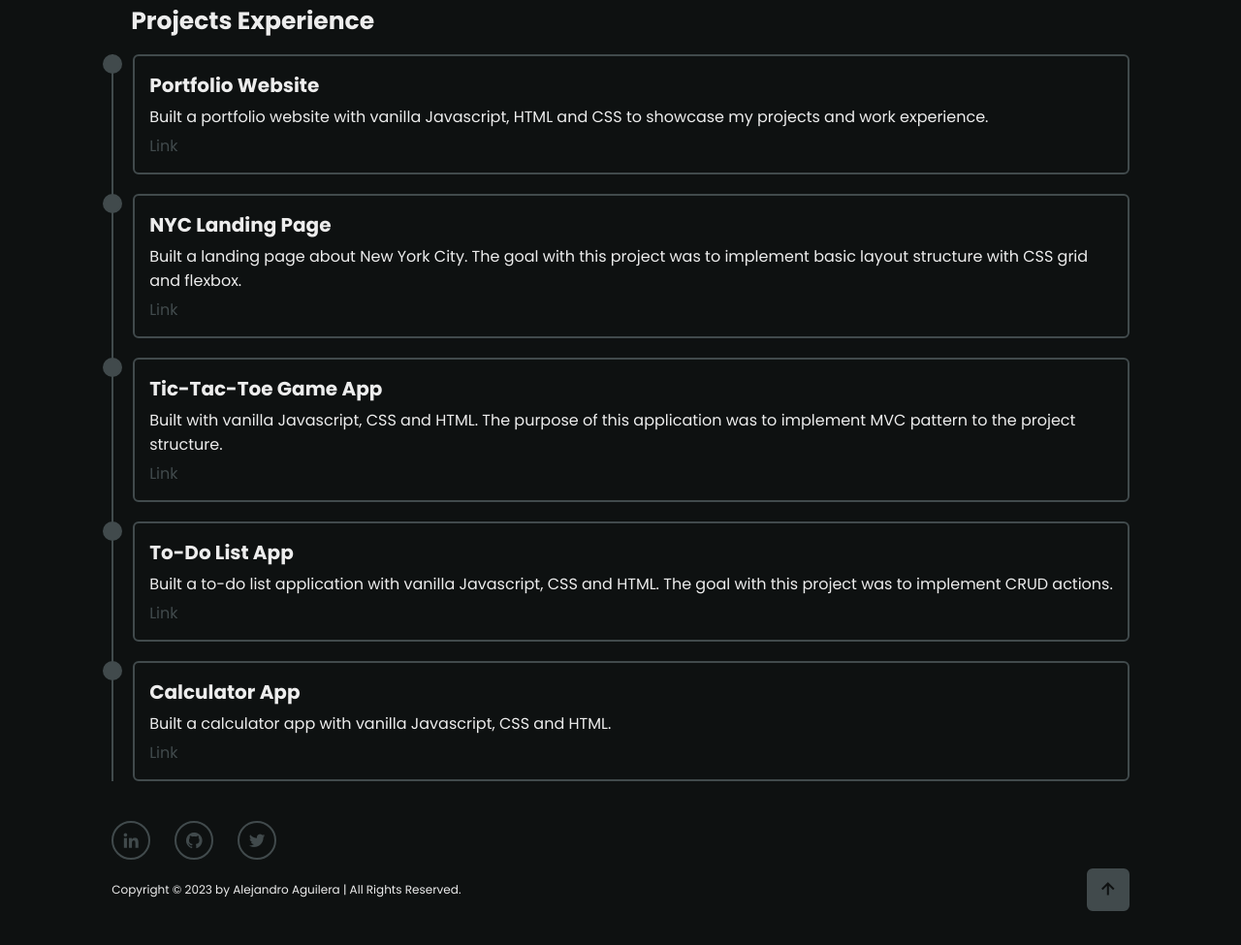
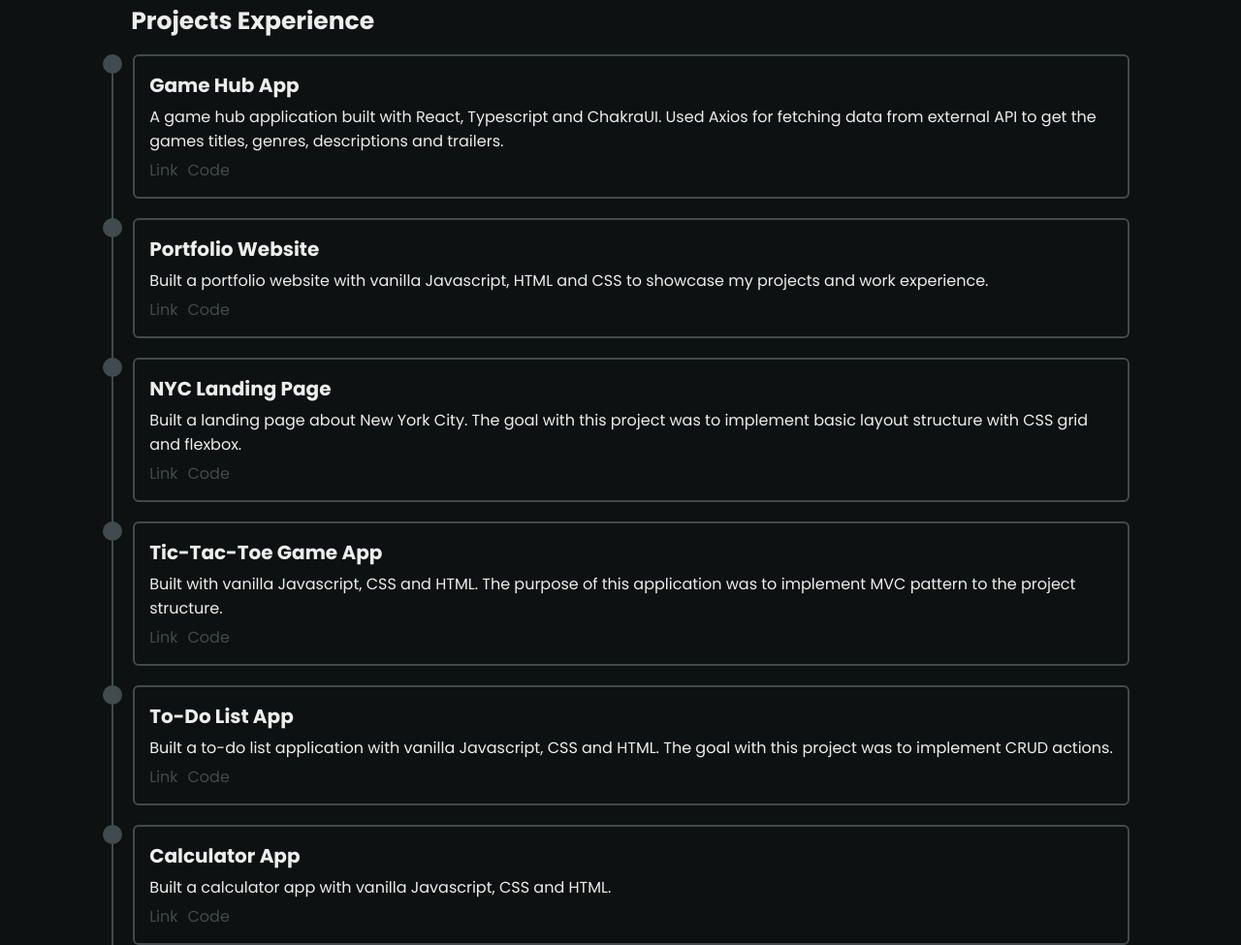
Before and after one commit to Alejo1414/portfolio-website, a plain HTML site: page index.html in a window 1280 px wide. Shown: the part 3141-4116 px from the top of the page at 97% size. Drawn offline with nearby package versions, Linux system fonts and the light colour scheme.

Commit message:
add new projects and code links

```diff
--- a/index.html
+++ b/index.html
@@ -129,9 +129,23 @@
             <div class="education-box">
                 <div class="education-content">
                     <div class="content">
+                        <h3>Game Hub App</h3>
+                        <p>A game hub application built with React, Typescript and ChakraUI. Used Axios for fetching data from external API to get the games titles, genres, descriptions and trailers.</p>
+                        <div class="project-link-container">
+                            <p><a href="https://game-hub-alejo1414.vercel.app/" target="_blank">Link</a></p>
+                            <p><a href="https://github.com/Alejo1414/game-hub-app" target="_blank">Code</a></p>
+                        </div>
+                    </div>
+                </div>
+
+                <div class="education-content">
+                    <div class="content">
                         <h3>Portfolio Website</h3>
                         <p>Built a portfolio website with vanilla Javascript, HTML and CSS to showcase my projects and work experience.</p>
-                        <p><a href="https://alejo1414.github.io/portfolio-website/" target="_blank">Link</a></p>
+                        <div class="project-link-container">
+                            <p><a href="https://alejo1414.github.io/portfolio-website/" target="_blank">Link</a></p>
+                            <p><a href="https://github.com/Alejo1414/portfolio-website" target="_blank">Code</a></p>
+                        </div>
                     </div>
                 </div>
 
@@ -139,7 +153,10 @@
                     <div class="content">
                         <h3>NYC Landing Page</h3>
                         <p>Built a landing page about New York City. The goal with this project was to implement basic layout structure with CSS grid and flexbox.</p>
-                        <p><a href="https://alejo1414.github.io/nyc-landing-page-layout/" target="_blank">Link</a></p>
+                        <div class="project-link-container">
+                            <p><a href="https://alejo1414.github.io/nyc-landing-page-layout/" target="_blank">Link</a></p>
+                            <p><a href="https://github.com/Alejo1414/nyc-landing-page-layout" target="_blank">Code</a></p>
+                        </div>
                     </div>
                 </div>
 
@@ -147,7 +164,10 @@
                     <div class="content">
                         <h3>Tic-Tac-Toe Game App</h3>
                         <p>Built with vanilla Javascript, CSS and HTML. The purpose of this application was to implement MVC pattern to the project structure.</p>
-                        <p><a href="https://alejo1414.github.io/vanilla-tic-tac-toe/" target="_blank">Link</a></p>
+                        <div class="project-link-container">
+                            <p><a href="https://alejo1414.github.io/vanilla-tic-tac-toe/" target="_blank">Link</a></p>
+                            <p><a href="https://github.com/Alejo1414/vanilla-tic-tac-toe" target="_blank">Code</a></p>
+                        </div>
                     </div>
                 </div>
 
@@ -155,7 +175,10 @@
                     <div class="content">
                         <h3>To-Do List App</h3>
                         <p>Built a to-do list application with vanilla Javascript, CSS and HTML. The goal with this project was to implement CRUD actions.</p>
+                        <div class="project-link-container">
                             <p><a href="https://alejo1414.github.io/to-do-app/" target="_blank">Link</a></p>
+                            <p><a href="https://github.com/Alejo1414/to-do-app" target="_blank">Code</a></p>
+                        </div>
                     </div>
                 </div>
 
@@ -163,7 +186,10 @@
                     <div class="content">
                         <h3>Calculator App</h3>
                         <p>Built a calculator app with vanilla Javascript, CSS and HTML.</p>
+                        <div class="project-link-container">
                             <p><a href="https://alejo1414.github.io/calculator-web-app/" target="_blank">Link</a></p>
+                            <p><a href="https://github.com/Alejo1414/calculator-web-app" target="_blank">Code</a></p>
+                        </div>
                     </div>
                 </div>
 
--- a/style.css
+++ b/style.css
@@ -390,6 +390,14 @@ span {
     color: var(--main-color);
 }
 
+.project-link-container {
+    display: flex;
+}
+
+.project-link-container > p {
+    margin-right: 10px;
+}
+
 footer {
     display: flex;
     justify-content: space-between;
```
